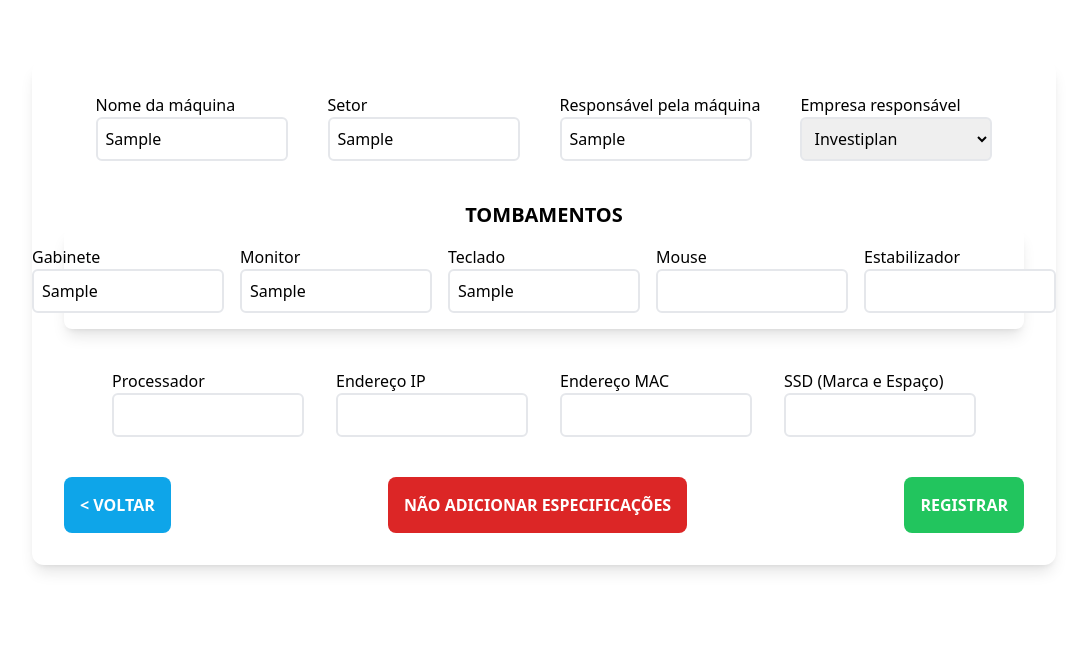
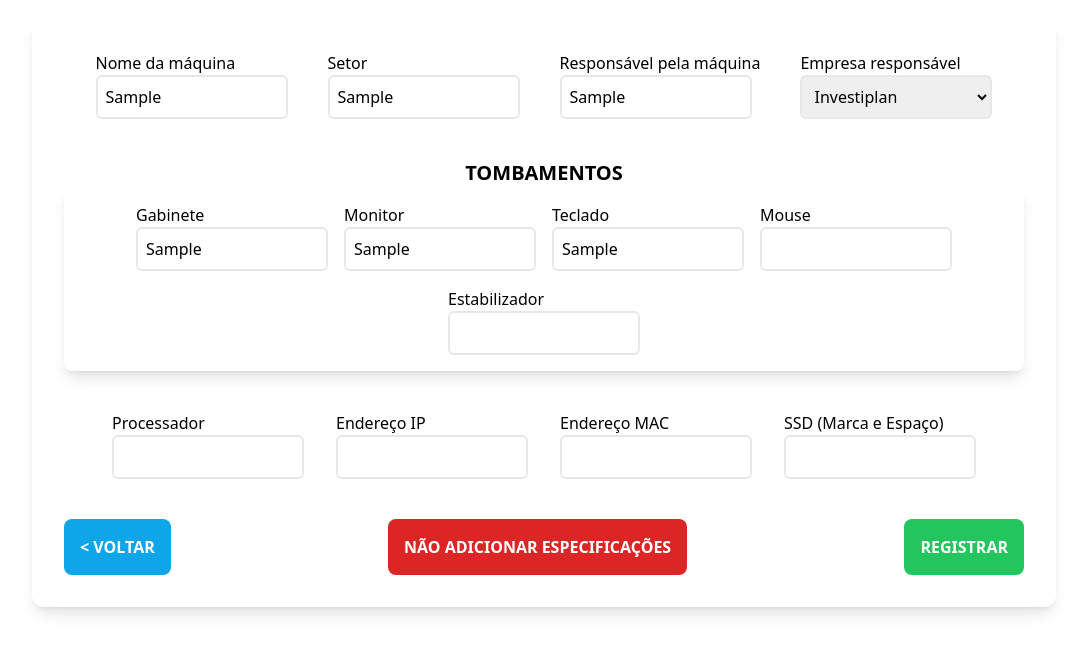
Before and after one commit to raamonfr/RegistroMaquinas, a website: page pags/addinvestiinfor.html in a window 1280 px wide. Both pictures are taken after typing "Sample", "Sample", "Sample", "Sample", "Sample", "Sample" into the empty fields and a click on the button "Adicionar Especificações Técnicas". Shown: the part 127-780 px from the top of the page, without its empty margins (96-1183 px from the left). Drawn offline with Linux system fonts and the light colour scheme.

Commit message:
more organized and standardized style classes

```diff
--- a/pags/addinvestiinfor.html
+++ b/pags/addinvestiinfor.html
@@ -75,7 +75,7 @@
                 Adicionar Especificações Técnicas
             </button>
 
-            <section id="especificacoes" class="area-inputs gap-8">
+            <section id="especificacoes" class="area-inputs gap-8 max-w-full flex-wrap">
                 <div>
                     <label for="idprocessador">Processador</label>
                     <input class="input-form" type="text" name="processador" id="idprocessador">
@@ -97,7 +97,7 @@
                 </div>
             </section>
 
-            <div class="flex justify-between w-full">
+            <div class="area-botoes-form">
                 <button type="button" onclick="javascript:history.go(-1)" class="botao-voltar">< VOLTAR</button>
 
                 <button id="removerespecificacoes" type="button" class="botao-remover-especificacoes">NÃO ADICIONAR ESPECIFICAÇÕES</button>
--- a/src/input.css
+++ b/src/input.css
@@ -64,7 +64,7 @@
 
 @layer components {
     .area-inputs {
-        @apply flex gap-10 justify-center;
+        @apply flex gap-10 justify-center max-w-full flex-wrap;
     }
 }
 
@@ -73,3 +73,9 @@
         @apply flex justify-center items-center shadow-lg rounded-xl mx-4 w-80 duration-300 hover:scale-110;
     }
 }
+
+@layer components {
+    .area-botoes-form {
+        @apply flex justify-between w-full max-w-full flex-wrap;
+    }
+}
```
Also changed, not shown: pags/addimpre.html (+1 -1 lines), pags/addnotes.html (+1 -1 lines), pags/addproconmaq.html (+1 -1 lines), src/output.css.
